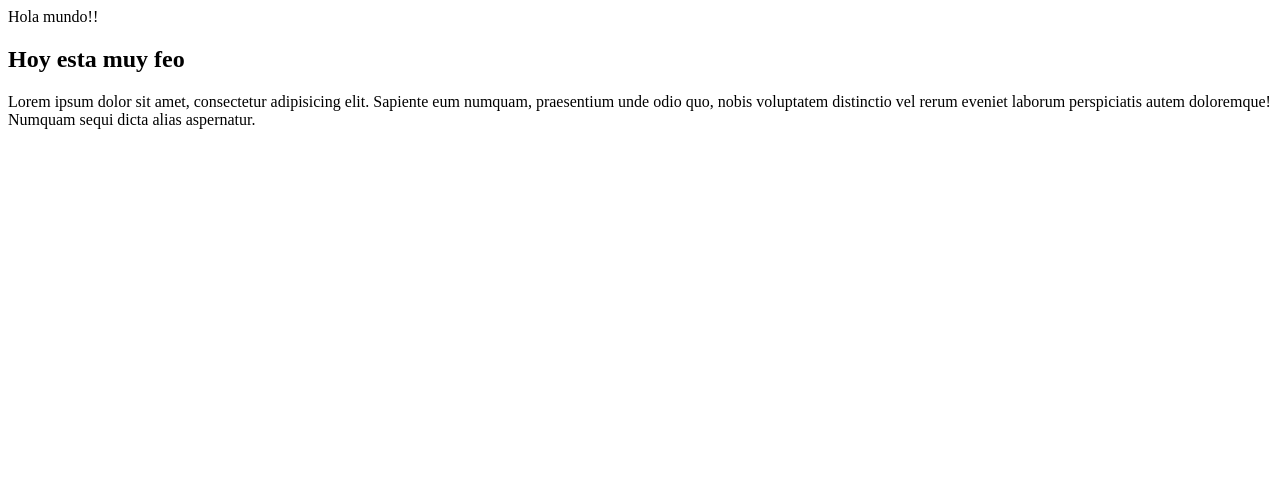
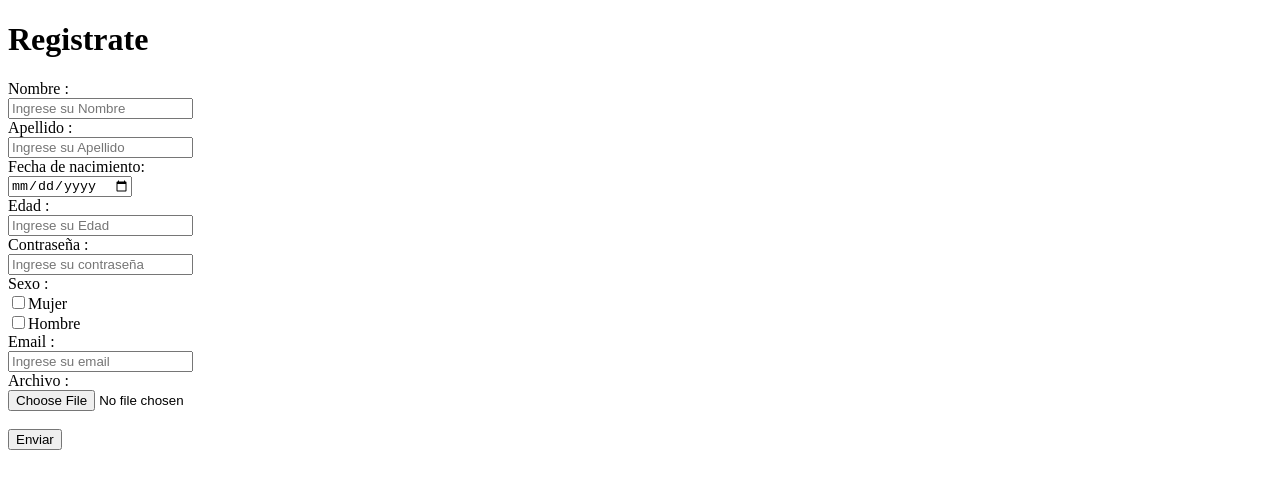
Before and after one commit to jenni-90/Proyecto-BS, a plain HTML site: page index.html in a window 1280 px wide. Drawn offline with Linux system fonts and the light colour scheme.

Commit message:
segundo comit

```diff
--- a/index.html
+++ b/index.html
@@ -1,14 +1,50 @@
 <!DOCTYPE html>
-<html lang="en">
+<html lang="es">
 <head>
     <meta charset="UTF-8">
     <meta http-equiv="X-UA-Compatible" content="IE=edge">
     <meta name="viewport" content="width=device-width, initial-scale=1.0">
-    <title>Primer-git</title>
+    <title>Mi primer formulario</title>
 </head>
 <body>
-    Hola mundo!!
-    <h2>Hoy esta muy feo </h2>
-    <p> Lorem ipsum dolor sit amet, consectetur adipisicing elit. Sapiente eum numquam, praesentium unde odio quo, nobis voluptatem distinctio vel rerum eveniet laborum perspiciatis autem doloremque! Numquam sequi dicta alias aspernatur.</p>
-</body>
+    <h1>Registrate</h1>
+<form>
+
+    <label>Nombre :</label><br>
+    <input type="text" placeholder="Ingrese su Nombre" required><br>
+
+    <label>Apellido :</label><br>
+    <input type="text" placeholder="Ingrese su Apellido" required><br>
+
+
+    <label>Fecha de nacimiento:</label><br>
+     <input type="date" required><br>
+
+
+<label >Edad :</label><br>
+<input type="number" placeholder="Ingrese su Edad" required><br>
+
+
+<label >Contraseña :</label><br>
+<input type="password" placeholder="Ingrese su contraseña" required><br>
+
+<label>Sexo :</label><br>
+<input type="checkbox">Mujer<br>
+<input type="checkbox">Hombre<br>
+
+
+<label>Email :</label><br>
+<input type="email" placeholder="Ingrese su email"required ><br>
+
+
+<label>Archivo :</label><br>
+<input type="file" required><br>
+<br>
+
+
+<input type="submit" value="Enviar">
+</form>
+
+
+</div>
 </html>
```
